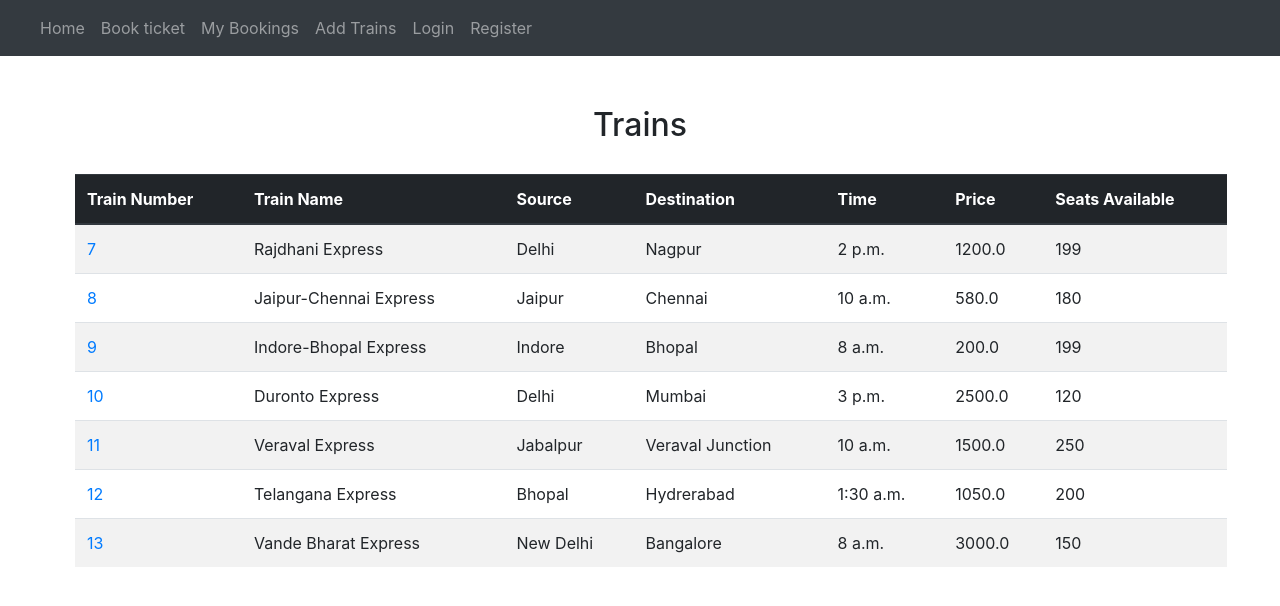
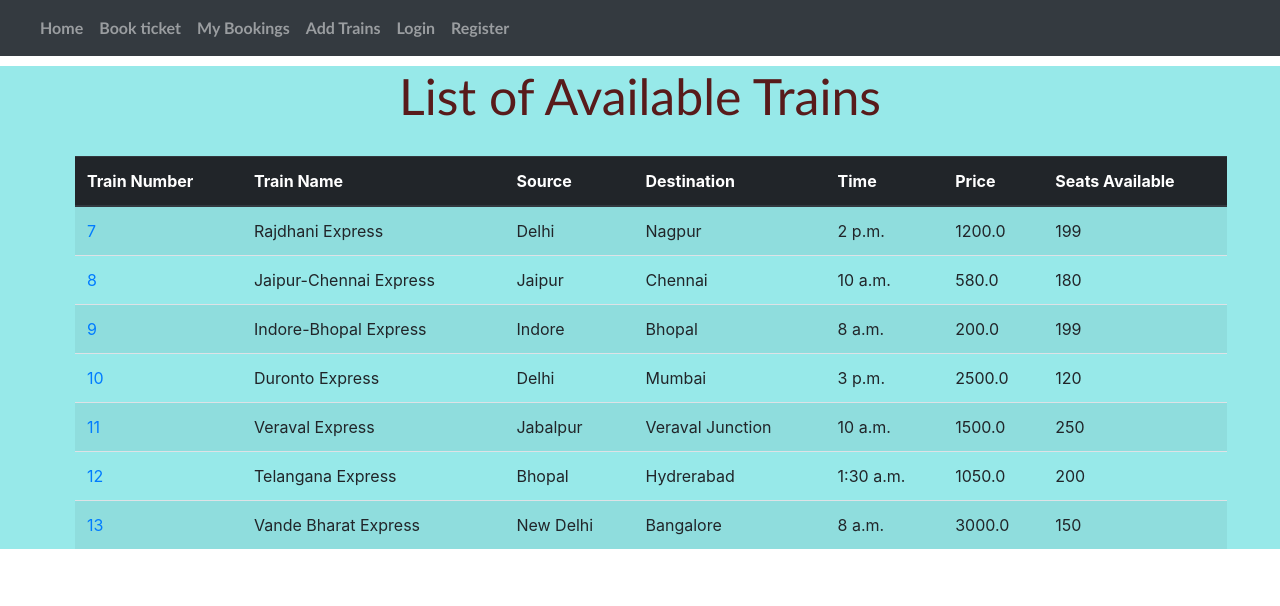
Before and after one commit to Pinchu2002/Railway-reservation-Django, a Django app: page /reservation/ in a window 1280 px wide. Shown: the top 606 px of the page. Run offline with Django 3.2, Linux system fonts and the light colour scheme; data comes from the database, SQL or seed files in the repository; both versions use the stored data as it was after the commit; some libraries are stand-ins or nearby versions.

Commit message:
Changes Updated

```diff
--- a/railway/settings.py
+++ b/railway/settings.py
@@ -27,6 +27,9 @@ DEBUG = True
 
 ALLOWED_HOSTS = []
 
+# settings.py
+
+DEFAULT_AUTO_FIELD = 'django.db.models.BigAutoField'
 
 # Application definition
 
--- a/railway/urls.py
+++ b/railway/urls.py
@@ -18,5 +18,6 @@ from django.urls import path,include
 
 urlpatterns = [
     path('admin/', admin.site.urls),
-    path('reservation/',include('reservation.urls'))
+    path('reservation/',include('reservation.urls')),
+    path('',include('reservation.urls'))
 ]
--- a/reservation/models.py
+++ b/reservation/models.py
@@ -3,8 +3,8 @@ from django.db import models
 # Create your models here.
 class trains(models.Model):
     train_name=models.CharField(max_length=50)
-    source=models.CharField(max_length=50)
-    destination=models.CharField(max_length=50)
+    source=models.CharField(max_length=50,db_index=True)
+    destination=models.CharField(max_length=50, db_index=True)
     time=models.TimeField(auto_now=False, auto_now_add=False)
     price=models.FloatField(default=120)
     seats_available=models.IntegerField()
--- a/reservation/templates/base.html
+++ b/reservation/templates/base.html
@@ -8,9 +8,9 @@
     <link rel="stylesheet" href="https://stackpath.bootstrapcdn.com/bootstrap/4.1.3/css/bootstrap.min.css"
         integrity="sha384-MCw98/SFnGE8fJT3GXwEOngsV7Zt27NXFoaoApmYm81iuXoPkFOJwJ8ERdknLPMO" crossorigin="anonymous">
 
-    <title>Django People</title>
+    <title>Online Train Ticket</title>
 
-    <nav class="navbar navbar-expand-lg navbar-dark bg-dark">
+    <nav class="navbar navbar-expand-lg navbar-dark bg-dark" style="font-family: 'Gill Sans', 'Gill Sans MT', Calibri, 'Trebuchet MS', sans-serif; font-weight: bold;">
         <ul class="navbar-nav">
 
             {% if request.user.is_superuser %}
@@ -57,5 +57,4 @@
 </head>
 {% block content %}
 {% endblock %}
-
 </html>
--- a/reservation/templates/viewtrains.html
+++ b/reservation/templates/viewtrains.html
@@ -2,8 +2,9 @@
 
 {% block content %}
 
-<div style="margin-top: 50px;">
-    <center><h2> Trains </h2></center>
+<div style="margin-top: 10px; background-color: rgb(151, 233, 233);">
+    <center><h2 style="font-size: 50px; font-family: 'Gill Sans', 'Gill Sans MT', Calibri, 'Trebuchet MS', sans-serif; color: rgb(88, 27, 27) ;">
+        List of Available Trains </h2></center>
 
     <table class="table table-striped" style="width: 90%;margin-left:75px ;margin-top: 30px;">
         <thead class="thead-dark">
--- a/reservation/urls.py
+++ b/reservation/urls.py
@@ -16,5 +16,4 @@ urlpatterns = [
     path('bookform/',views.bookform,name="bookform"),
     path('mybooking/',views.mybooking,name="mybooking"),
     path('booking/<train_id>',views.booking,name="booking")
-
 ]
```
Also changed, not shown: db.sqlite3.
